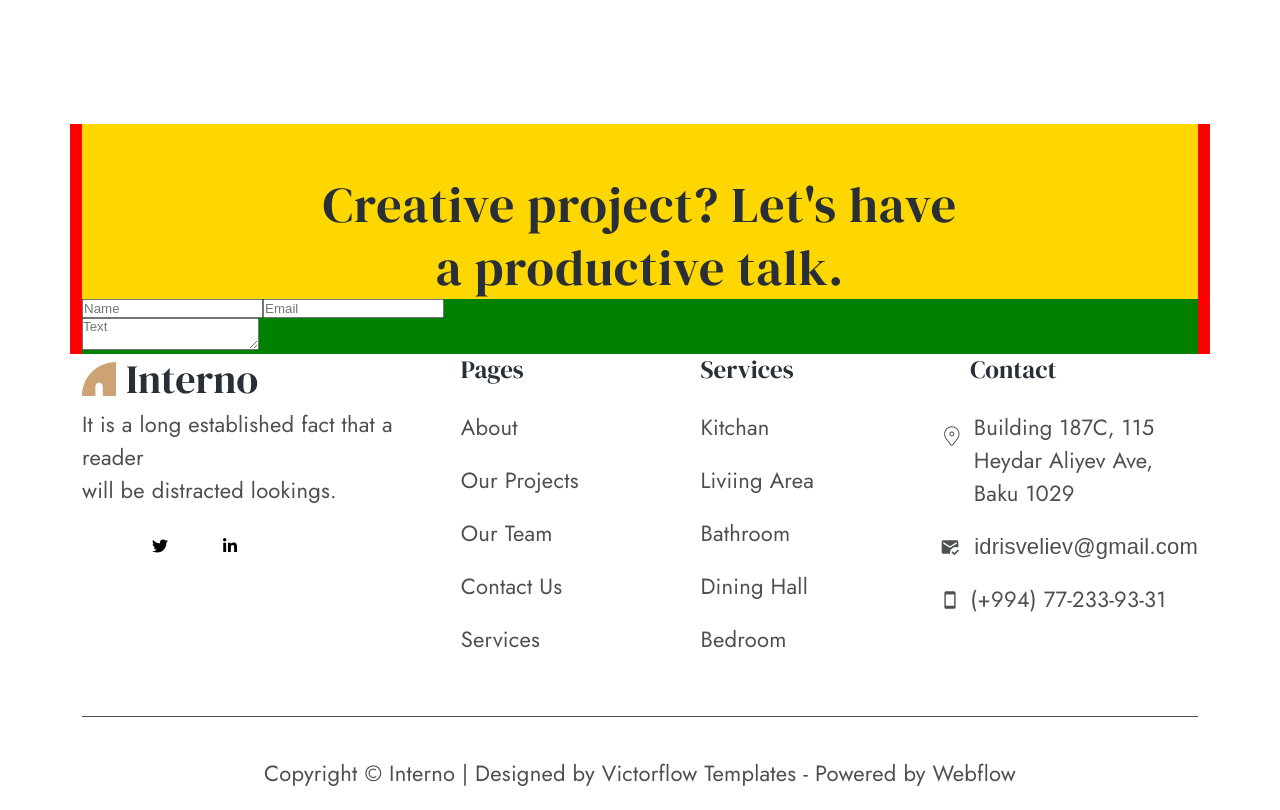
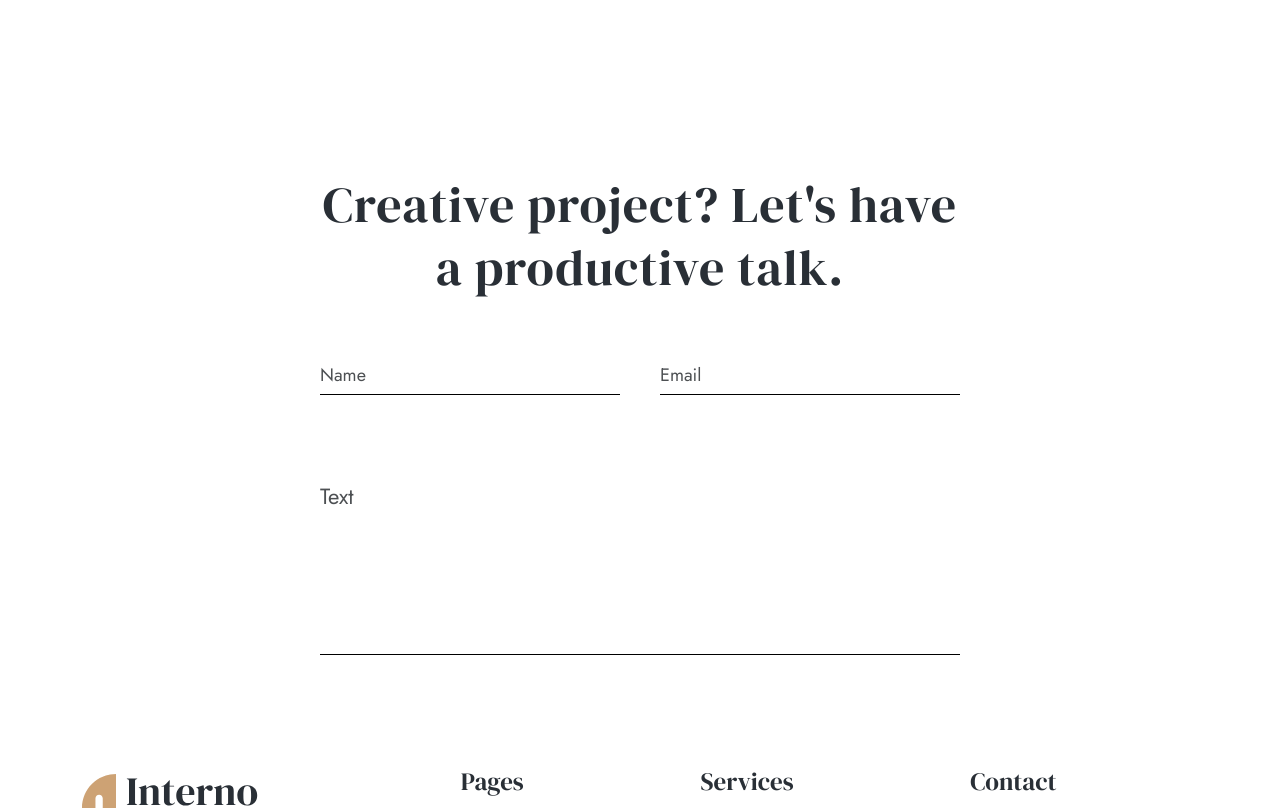
Before and after one commit to IdrisVeli1987/Interno, a React (Vite) app: page /AboutUs in a window 1280 px wide. Shown: the part 2020-2830 px from the top of the page. Built offline with nearby package versions, Linux system fonts and the light colour scheme; no server answers; some icons are missing.

Commit message:
add form styles

```diff
--- a/src/Components/AboutUs/Forms/style.module.css
+++ b/src/Components/AboutUs/Forms/style.module.css
@@ -1,24 +1,43 @@
-.FormBox {
-  width: 100%;
-  background-color: red;
-}
-
-.FormTitle {
-  display: flex;
-  align-items: center;
-  justify-content: center;
-  background-color: gold;
-  width: 100%;
-}
-
 .FormTitle h3 {
   color: #292f36;
   text-align: center;
   font-family: DM Serif Display;
   font-size: 50px;
-  font-weight: 400;
+}
+.FormInput,
+.FormContent {
+  display: flex;
+  align-items: center;
+  justify-content: center;
+  gap: 40px;
+  margin: 30px 0;
 }
 
-.FormContent{
-    background-color: green;
+.FormInput input {
+  border: 0;
+  border-bottom: 1px solid #000000;
+  margin-bottom: 55px;
+  padding: 10px 0;
+  width: 300px;
 }
+
+.FormInput input::placeholder {
+  color: #4d5053;
+  font-family: Jost;
+  font-size: 18px;
+}
+
+.FormTextarea textarea {
+  width: 100%;
+  font-size: 22px;
+  height: 175px;
+  margin-bottom: 77px;
+  resize: none;
+  border: 0;
+  border-bottom: 1px solid #000000;
+}
+
+.FormTextarea textarea::placeholder {
+  color: #4d5053;
+  font-family: Jost;
+}
```
